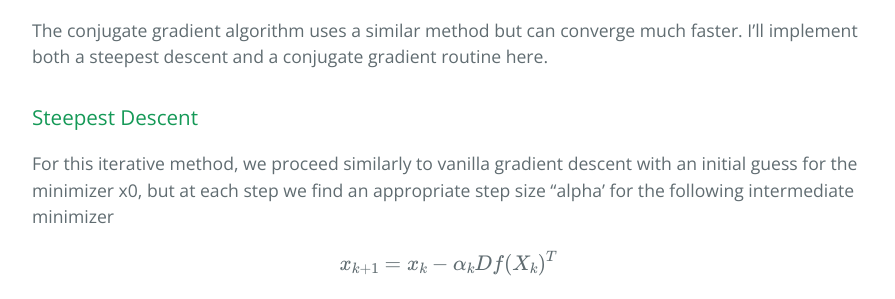
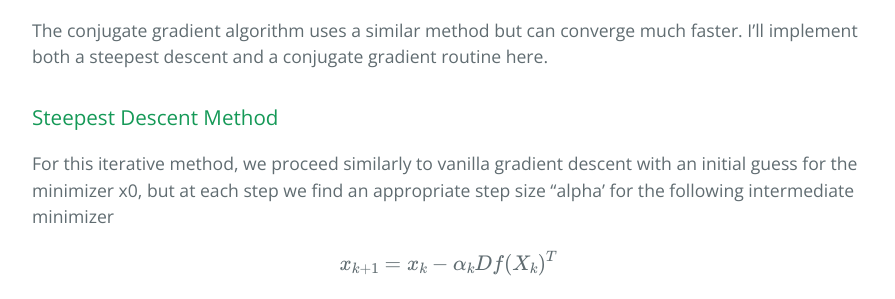
Before and after one commit to walkerhughes/portfolio, a Jekyll site: the page built from gradient_optimization_methods.md, in a window 1280 px wide and 900 px high, scrolled down 352 px. Shown: the part 157-456 px from the top of the window, without its empty margins (192-1087 px from the left). Built offline with Jekyll 4.4.1, drawn with Linux system fonts in a browser that asks for light colours; formulas are drawn with MathJax 3; our own code applies the rules of GitHub Pages for plain Markdown files; some of the changed text lies outside the part shown.

Commit message:
Update gradient_optimization_methods.md

````diff
--- a/gradient_optimization_methods.md
+++ b/gradient_optimization_methods.md
@@ -19,7 +19,7 @@ Vanilla gradient descent methods can easily be improved when an appropriate sear
 The conjugate gradient algorithm uses a similar method but can converge much faster. I'll implement both a steepest descent and a conjugate gradient routine here.
 
 
-### Steepest Descent
+### Steepest Descent Method
 
 For this iterative method, we proceed similarly to vanilla gradient descent with an initial guess for the minimizer x0, but at each step we find an appropriate step size "alpha' for the following intermediate minimizer
 <p><span class="math display">\[x_{k+1} = x_k - \alpha_k Df(X_k)^T\]</span></p>
@@ -88,6 +88,7 @@ Converged to [9.24407773e-10 9.24407773e-10 9.24407773e-10] in 1 iteration(s)
 All close to [0, 0, 0] ? --> True
 ```
 
+### Conjugate Gradient Method
 
 
 The steepest descent method isn't always the best though, and can often get stuck in local minimums and flat areas. The conjugate gradient method, on the other hand, chooses a search direction that is guaranteed to be a direction of descent (thus avoiding getting stuck in a flat area), but not necessarily the steepest descent direction.
````
